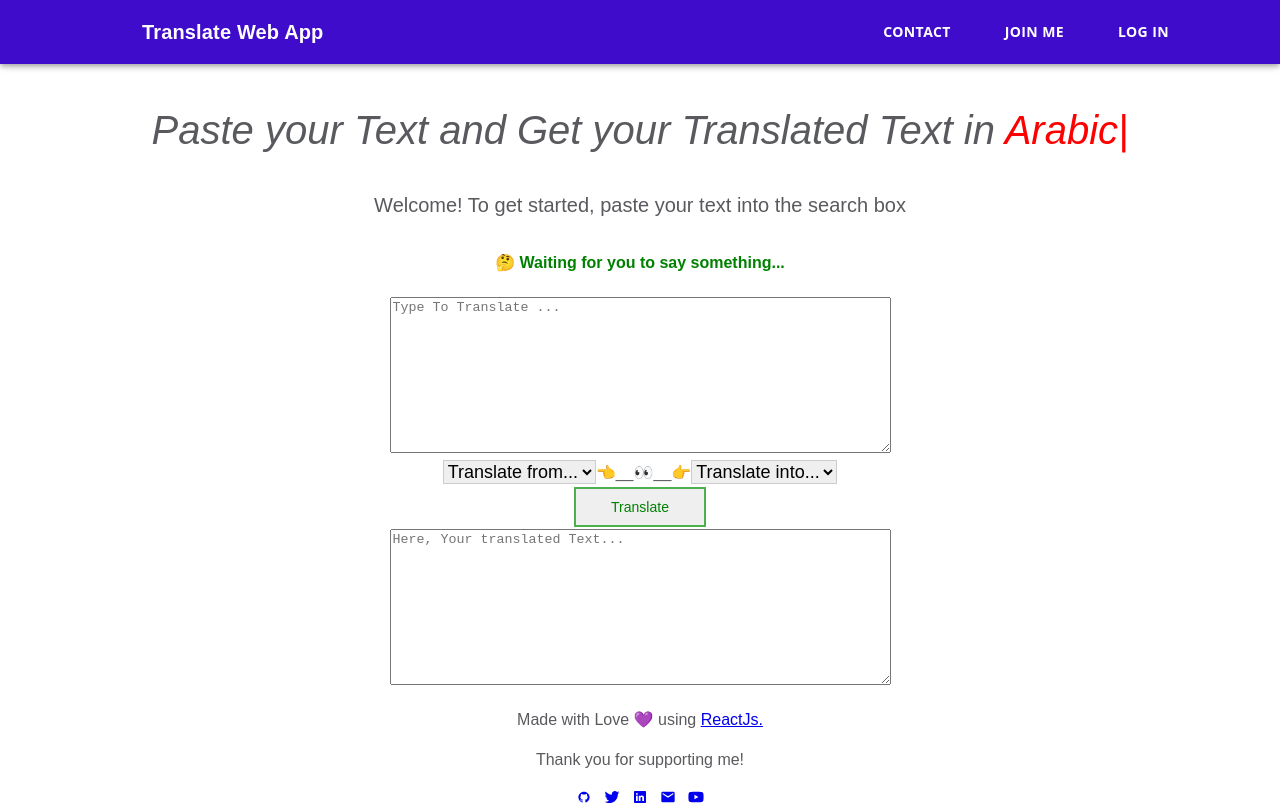
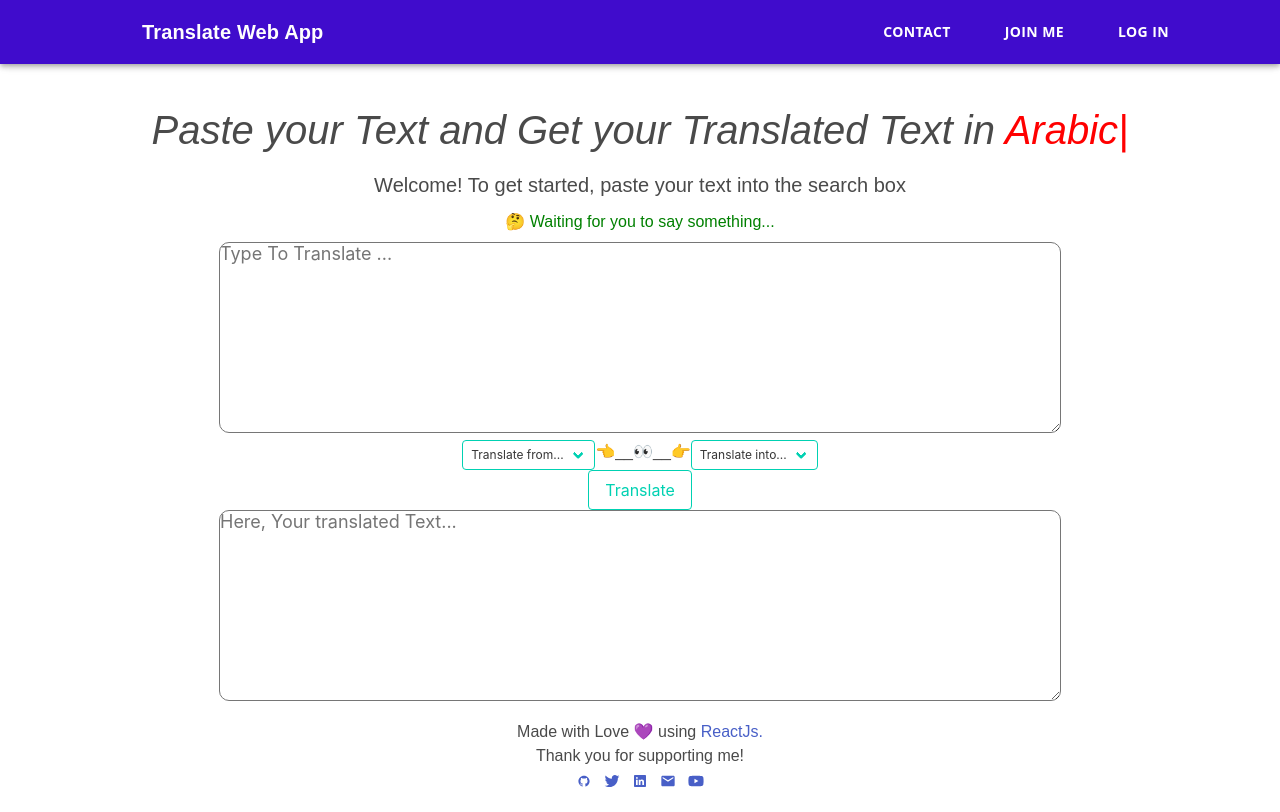
Before and after one commit to th-rpy/TranslateReactjsWebApp, a React (Create React App) app: page / in a window 1280 px wide. Built offline with nearby package versions, Linux system fonts and the light colour scheme.

Commit message:
Update the Translate and header component

```diff
--- a/package.json
+++ b/package.json
@@ -13,6 +13,8 @@
     "@testing-library/react": "^11.2.6",
     "@testing-library/user-event": "^12.8.3",
     "axios": "^0.21.1",
+    "bootstrap": "^4.6.0",
+    "bulma": "^0.9.2",
     "chakra-ui": "^0.3.9",
     "date-fns": "^2.19.0",
     "dom-to-image": "^2.6.0",
@@ -21,6 +23,7 @@
     "needle": "^2.6.0",
     "next": "10.1.3",
     "react": "^17.0.2",
+    "react-bootstrap": "^1.5.2",
     "react-dom": "^17.0.2",
     "react-hook-form": "^7.3.6",
     "react-icons": "^4.2.0",
--- a/src/App.js
+++ b/src/App.js
@@ -3,6 +3,7 @@ import "./App.css";
 import Footer from "./components/Footer";
 import Header from "./components/Header";
 import Forms from "./components/Form";
+import Type from "./components/Type"
 
 function App() {
   return (
--- a/src/components/Form.js
+++ b/src/components/Form.js
@@ -15,6 +15,8 @@ import React from "react";
 import { FormTextarea } from "shards-react";
 import { FormSelect } from "shards-react";
 import { Button } from "shards-react";
+import 'bulma/css/bulma.css'
+
 
 export default class Forms extends React.Component {
   constructor(props) {
@@ -25,9 +27,9 @@ export default class Forms extends React.Component {
     this.handleTextTranslateChange = this.handleTextTranslateChange.bind(this);
     this.state = { value: null };
     this.state = { valueTr: null };
-    this.state = {textOrg: ''};
-    this.state = {translatedText : ''}
-    this.state = {clicked: false};
+    this.state = { textOrg: "" };
+    this.state = { translatedText: "" };
+    this.state = { clicked: false };
   }
 
   handleChange(e) {
@@ -38,12 +40,24 @@ export default class Forms extends React.Component {
   }
 
   handleTextTranslateChange(e) {
-    this.setState({ textOrg : e.target.value})
+    this.setState({ textOrg: e.target.value });
   }
 
   handleClick() {
-    this.setState({ translatedText: this.state.textOrg })
-    console.log(this.state.translatedText);
+    this.setState({ translatedText: this.state.textOrg });
+    fetch("https://website-translation1.p.rapidapi.com/translateLanguage/translate?type=plain&text=Marketing%20is%20the%20study%20and%20management%20of%20exchange%20relationships.%20It%20is%20the%20business%20process%20of%20identifying%2C%20anticipating%2C%20and%20satisfying%20customers'%20needs%20and%20wants.%20Because%20marketing%20is%20used%20to%20attract%20customers%2C%20it%20is%20one%20of%20the%20primary%20components%20of%20business%20management%20and%20commerce.&target=fr", {
+      "method": "GET",
+      "headers": {
+        "x-rapidapi-key": "80931fe5ddmsh53d7fcecf915bb4p18ea7bjsna3109b19b574",
+        "x-rapidapi-host": "website-translation1.p.rapidapi.com"
+      }
+    })
+    .then(response => {
+      console.log(response.json());
+    })
+    .catch(err => {
+      console.error(err);
+    });
   }
 
   render() {
@@ -61,76 +75,67 @@ export default class Forms extends React.Component {
         </h4>
         <div>
           <textarea
+             style = {{  overflow:'hidden',
+             fontSize:"18px",
+             borderRadius:'10px',}}
             id="edd-reviews-review"
             name="edd-reviews-review"
-            cols="60"
-            rows="10"
+            rows="9"
+            cols = '70'
             aria-required="true"
             required="required"
-            value = {textOrg}
+            value={textOrg}
             onChange={this.handleTextTranslateChange}
-            placeholder = 'Type To Translate ...'
+            placeholder="Type To Translate ..."
           ></textarea>
+          <br/>
           <div>
-            <select
-              onChange={this.handleChange}
-              style={{
-                cursor: "pointer",
-                display: "inlineBlock",
-                position: "relative",
-                font: "normal 18px Arial, Sans-Serif",
-                color: "black",
-                border: "1px solid #ccc",
-              }}
-            >
+              <div class="select is-primary is-small">
+                  <select
+                  class = "select"
+                    onChange={this.handleChange}
+
+                  >
               <option value="Select Language">Translate from...</option>
               <option value="English">English</option>
               <option value="French">French</option>
               <option value="Arabic">Arabic</option>
             </select>
-            <h8>{"👈__👀__👉"}</h8>
-            <select onChange={this.handleChange2} style={{
-                cursor: "pointer",
-                display: "inlineBlock",
-                position: "relative",
-                font: "normal 18px Arial, Sans-Serif",
-                color: "black",
-                border: "1px solid #ccc",
-              }}>
+            </div>
+            <span>{"👈__👀__👉"}</span>
+            <div class="select is-primary is-small">
+            <select
+              onChange={this.handleChange2}
+              class = "select"
+            >
               <option value="Select Language">Translate into...</option>
               <option value="English">English</option>
               <option value="French">French</option>
               <option value="Arabic">Arabic</option>
             </select>
+            </div>
           </div>
           <div>
             <button
-              style={{
-                border: "2px solid #4CAF50",
-                color: "green",
-                padding: "10px 35px",
-                textAlign: "center",
-                textDecoration: "none",
-                display: "inlineBlock",
-                fontSize: "14px",
-                margin: "2px 2px",
-                transitionDuration: "0.4s",
-                cursor: "pointer",
-              }}
-              onClick = {this.handleClick}
+              class = "button is-primary is-outlined"
+              onClick={this.handleClick}
             >
               Translate
             </button>
             <br />
+
           </div>
           <textarea
+          style = {{  overflow:'hidden',
+            fontSize:"18px",
+            borderRadius:'10px',}}
             id="edd-reviews-review"
             name="edd-reviews-review"
-            cols="60"
-            rows="10"
+            cols="70"
+            rows="9"
             aria-required="true"
             required="required"
-            value = {translatedText}
+            value={translatedText}
             placeholder="Here, Your translated Text..."
           ></textarea>
         </div>
--- a/src/components/Type.js
+++ b/src/components/Type.js
@@ -17,7 +17,7 @@ const Type = () => {
   return (
     <div>
       <Box pt="100" px="100">
-        <Text
+        <div><Text
           className="i"
           size="lg"
           fontSize="40px"
@@ -38,7 +38,7 @@ const Type = () => {
               words={["English", "French", "Arabic", "Other!"]}
             />
           </span>
-        </Text>
+        </Text></div>
         <Text
           className="i"
           size="md"
```
Also changed, not shown: 1 other file (tests, documents, lock files or other folders).
